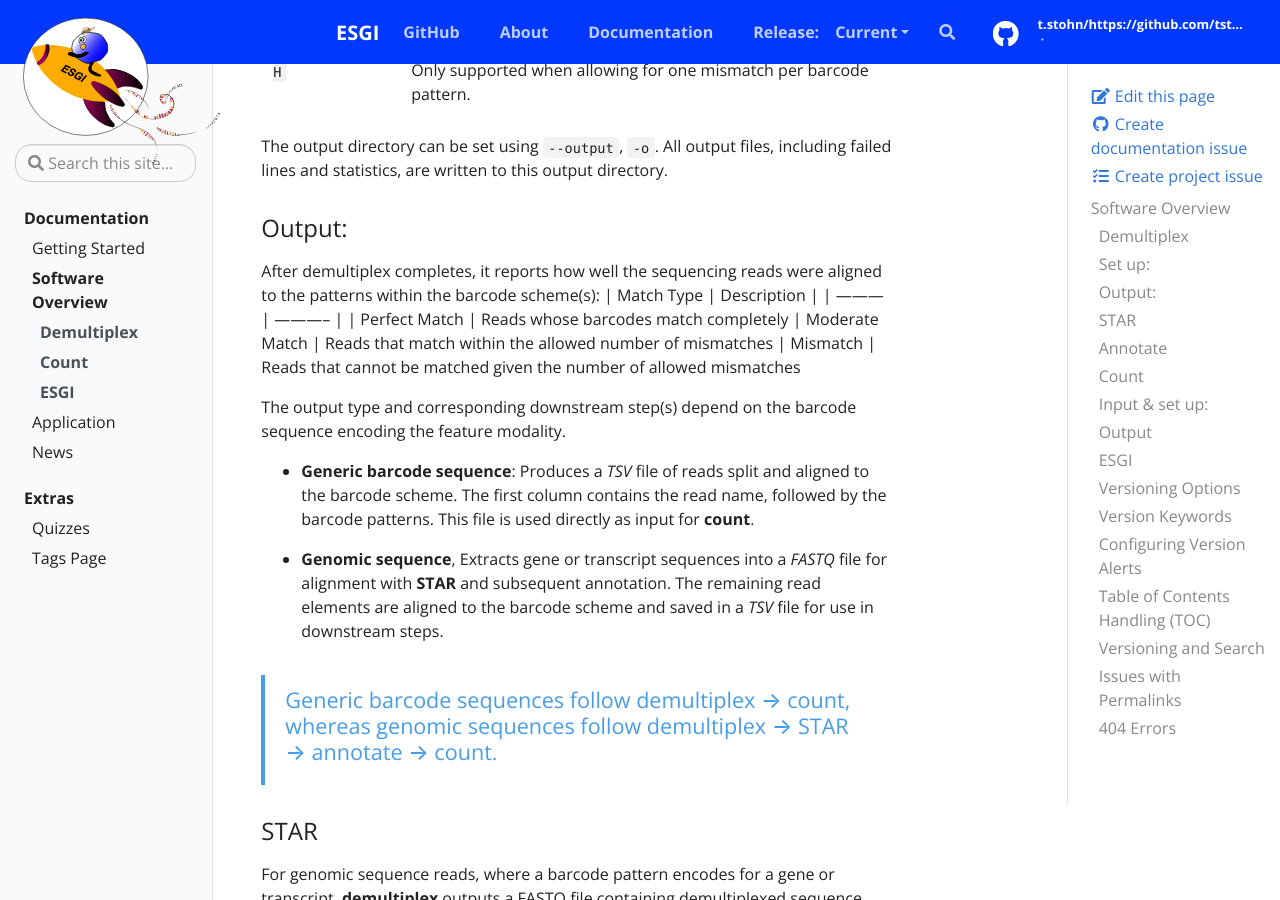
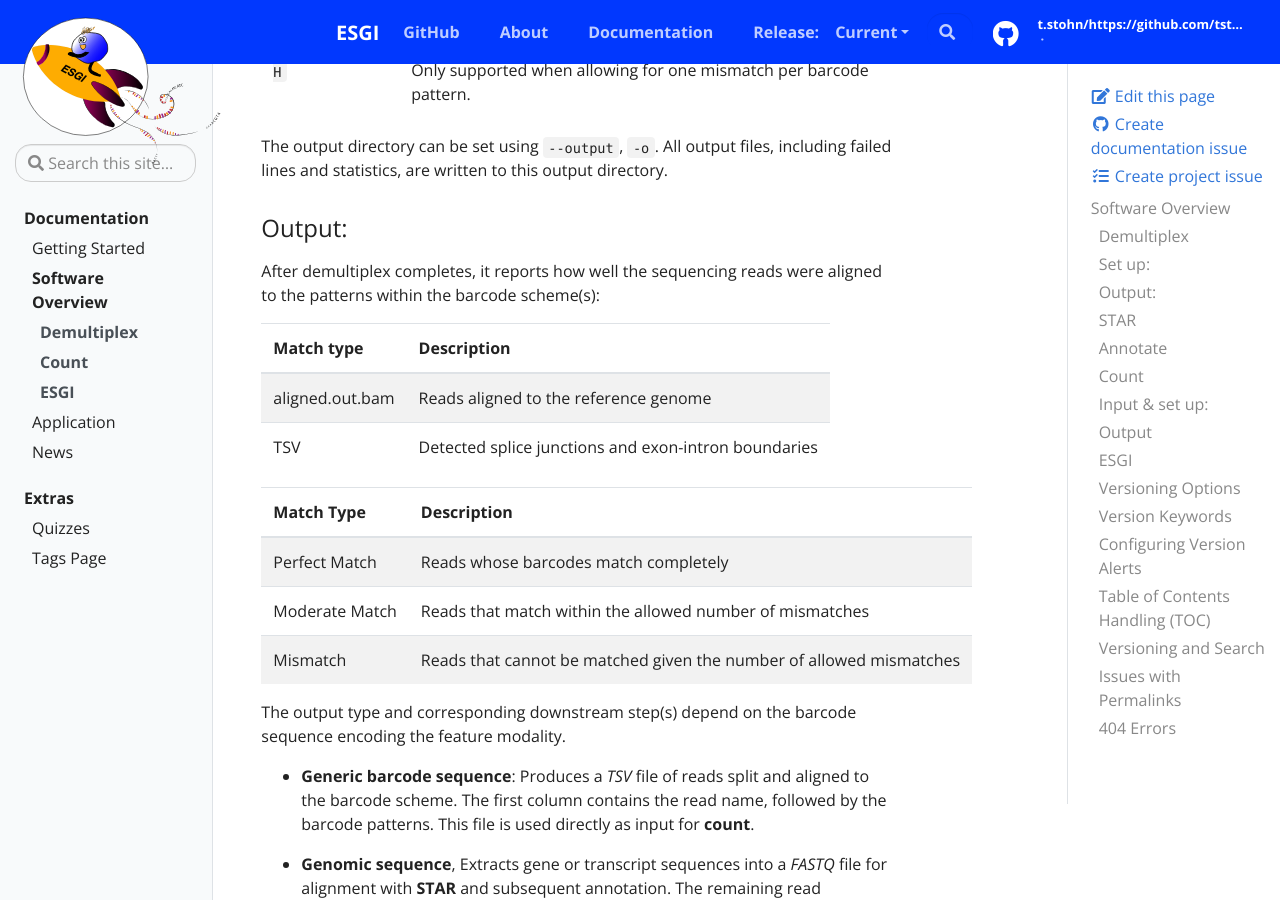
Before and after one commit to tstohn/ESGI.documentation, a Jekyll site: the page built from _docs/software-overview.md, in a window 1280 px wide and 900 px high, scrolled down 1687 px. Built offline with Jekyll 4.4.1, drawn with Linux system fonts in a browser that asks for light colours.

Commit message:
test 2 table

```diff
--- a/_docs/software-overview.md
+++ b/_docs/software-overview.md
@@ -46,6 +46,12 @@ The output directory can be set using `--output`, `-o`. All output files, includ
 
 ### Output:
 After demultiplex completes, it reports how well the sequencing reads were aligned to the patterns within the barcode scheme(s):
+
+| Match type | Description |
+| --------- | ----------- |
+| aligned.out.bam | Reads aligned to the reference genome
+| TSV | Detected splice junctions and exon-intron boundaries
+
 | Match Type | Description |
 | --------- | ----------- |
 | Perfect Match | Reads whose barcodes match completely
```
